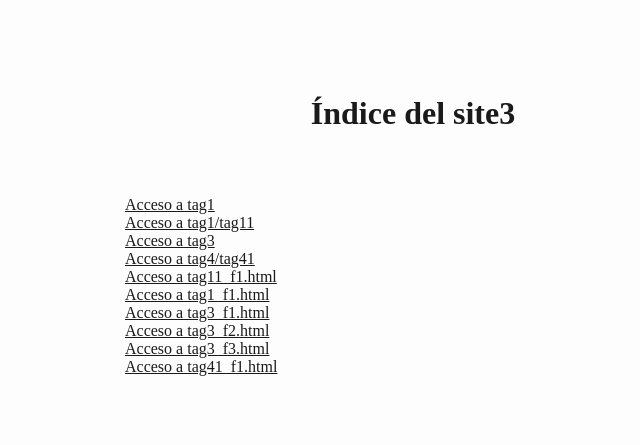
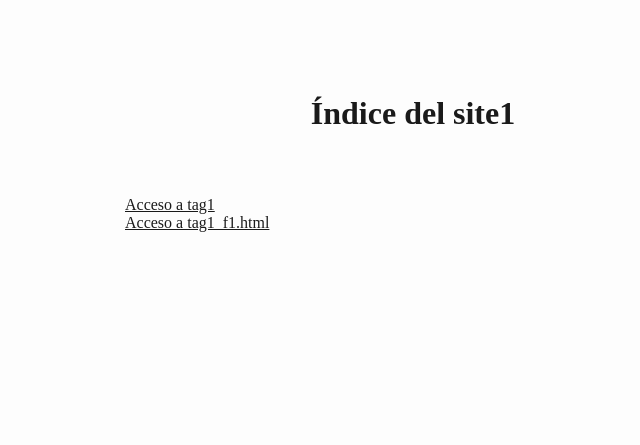
Before and after one commit to dgsi-lab-g2-2223/dgsi-lab-g2-2223, a plain HTML site: page index.html in a window 1280 px wide. Shown: the whole page, without its empty margins (227-867 px from the left). Drawn offline with Linux system fonts and the light colour scheme.

Commit message:
Despliegue continuo

```diff
--- a/index.html
+++ b/index.html
@@ -4,7 +4,7 @@
   <meta charset="utf-8" />
   <meta name="generator" content="pandoc" />
   <meta name="viewport" content="width=device-width, initial-scale=1.0, user-scalable=yes" />
-  <title>Índice del site3</title>
+  <title>Índice del site1</title>
   <style>
     html {
       color: #1a1a1a;
@@ -166,17 +166,9 @@
 </head>
 <body>
 <header id="title-block-header">
-<h1 class="title">Índice del site3</h1>
+<h1 class="title">Índice del site1</h1>
 </header>
 <p><a href="tag1">Acceso a tag1</a><br />
-<a href="tag1/tag11">Acceso a tag1/tag11</a><br />
-<a href="tag3">Acceso a tag3</a><br />
-<a href="tag4/tag41">Acceso a tag4/tag41</a><br />
-<a href="tag1/tag11/tag11_f1.html">Acceso a tag11_f1.html</a><br />
-<a href="tag1/tag1_f1.html">Acceso a tag1_f1.html</a><br />
-<a href="tag3/tag3_f1.html">Acceso a tag3_f1.html</a><br />
-<a href="tag3/tag3_f2.html">Acceso a tag3_f2.html</a><br />
-<a href="tag3/tag3_f3.html">Acceso a tag3_f3.html</a><br />
-<a href="tag4/tag41/tag41_f1.html">Acceso a tag41_f1.html</a></p>
+<a href="tag1/tag1_f1.html">Acceso a tag1_f1.html</a></p>
 </body>
 </html>
```
Also changed, not shown: tag1/index.html (+0 -1 lines), tag1/tag1_f1.html (+3 -1 lines), img/site1/bici.gif (added), img/site1/pan.png (added), 1 other file.
